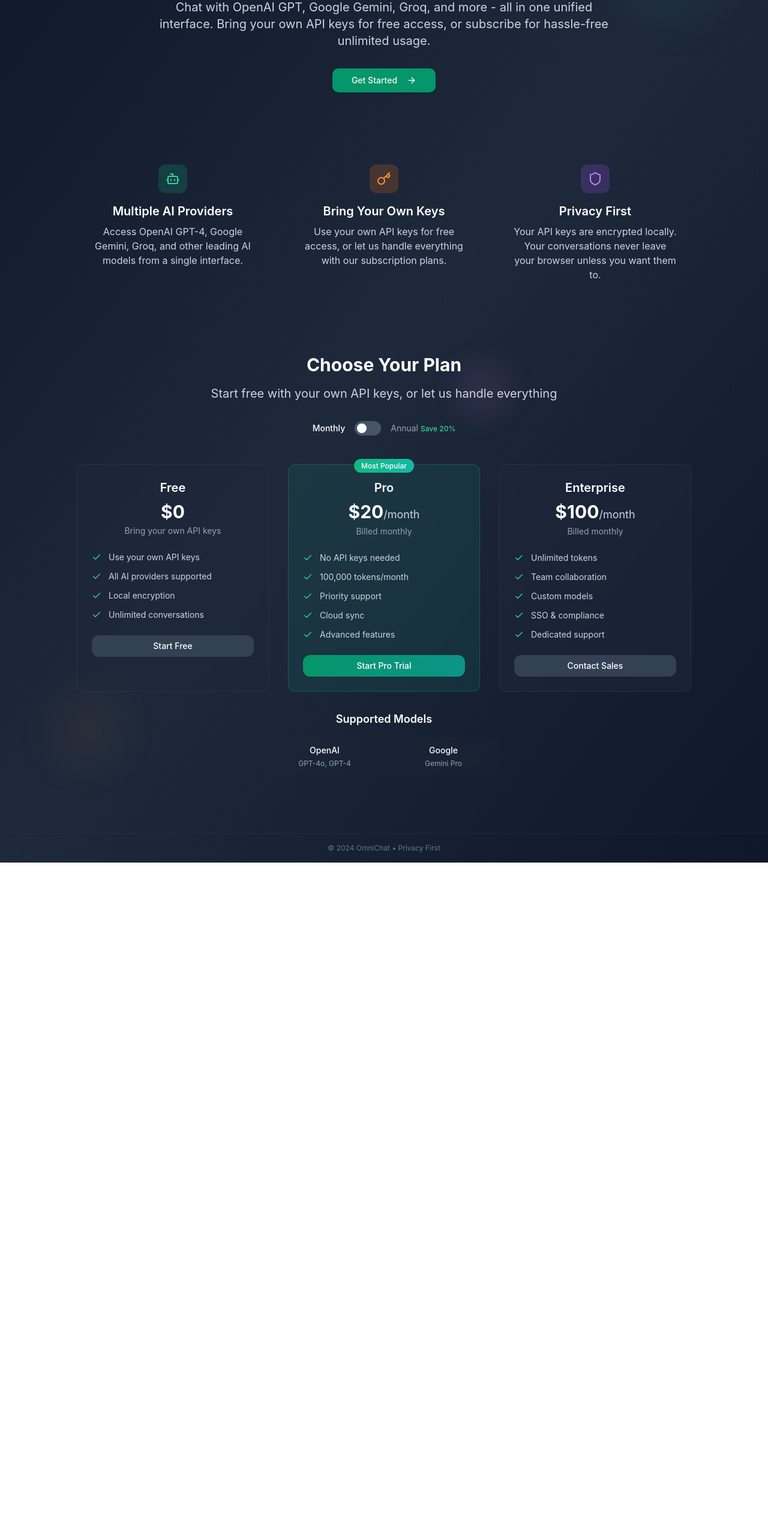
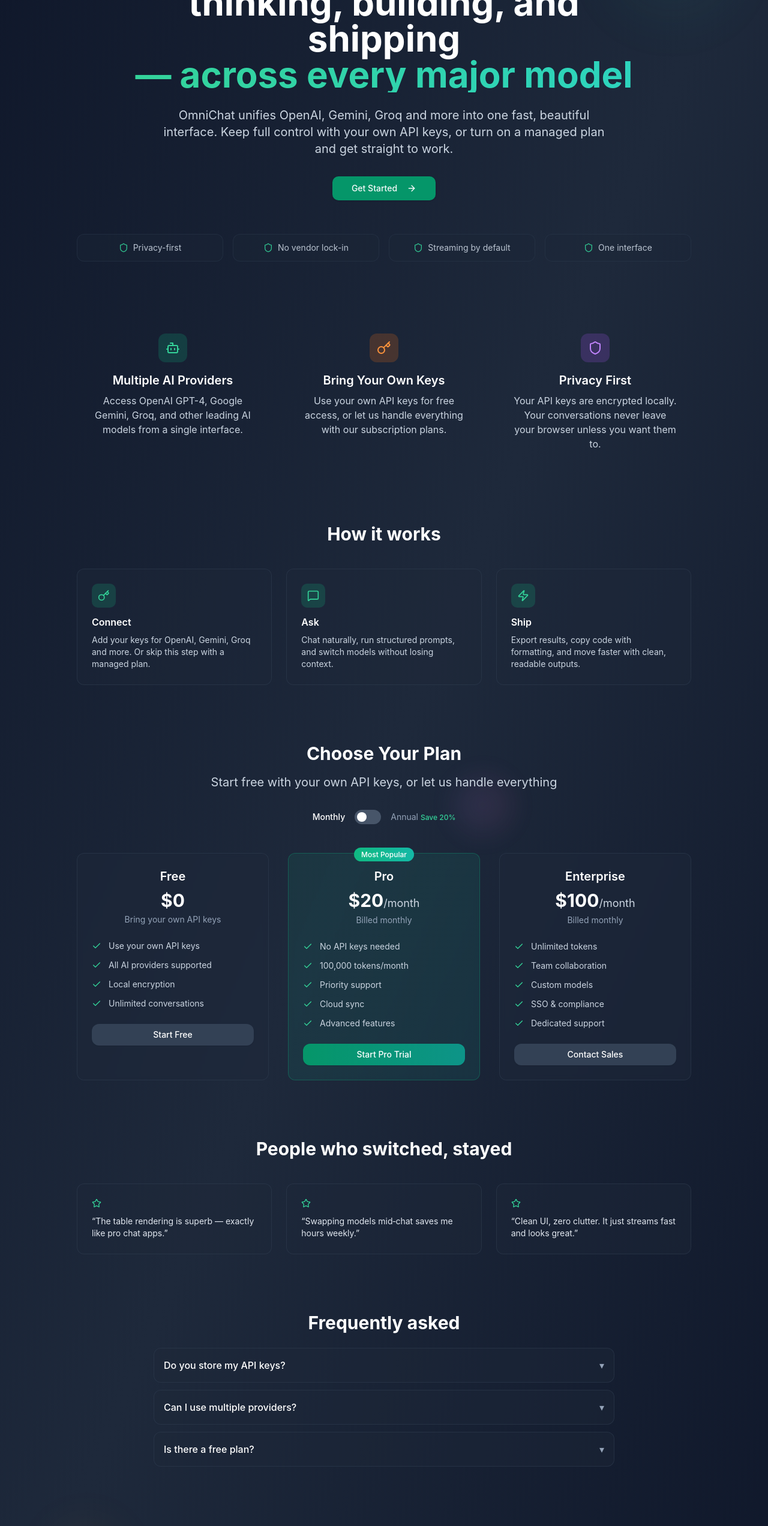
Before and after one commit to lightwheel10/omnichat, a Next.js app: page / in a window 1280 px wide. Shown: the part 234-2778 px from the top of the page at 60% size. Before the commit the page ends 1672 px from the top, so only its background shows below. Built offline with nearby package versions, Linux system fonts and the light colour scheme.

Commit message:
rm use-cases

```diff
--- a/components/landing-page.tsx
+++ b/components/landing-page.tsx
@@ -39,12 +39,12 @@
       <main className="container mx-auto px-6 py-16 relative z-10">
         <div className="max-w-4xl mx-auto text-center">
           <h1 className="text-5xl md:text-6xl font-bold text-white mb-6 leading-tight">
-            One Platform,
-            <span className="bg-gradient-to-r from-emerald-400 to-teal-400 bg-clip-text text-transparent"> All AI Models</span>
+            Your AI workspace for thinking, building, and shipping
+            <span className="block bg-gradient-to-r from-emerald-400 to-teal-400 bg-clip-text text-transparent">— across every major model</span>
           </h1>
           <p className="text-xl text-slate-300 mb-8 max-w-3xl mx-auto">
-            Chat with OpenAI GPT, Google Gemini, Groq, and more - all in one unified interface.
-            Bring your own API keys for free access, or subscribe for hassle-free unlimited usage.
+            OmniChat unifies OpenAI, Gemini, Groq and more into one fast, beautiful interface.
+            Keep full control with your own API keys, or turn on a managed plan and get straight to work.
           </p>
           <div className="flex justify-center">
             <Button size="lg" className="bg-emerald-600 hover:bg-emerald-700 px-8 py-3" onClick={onGetStarted}>
@@ -52,6 +52,16 @@
               <ArrowRight className="w-4 h-4 ml-2" />
             </Button>
           </div>
+        </div>
+
+        {/* Trust bar */}
+        <div className="mt-14 max-w-5xl mx-auto grid grid-cols-2 md:grid-cols-4 gap-4 opacity-90">
+          {["Privacy-first", "No vendor lock-in", "Streaming by default", "One interface"].map((item) => (
+            <div key={item} className="flex items-center justify-center gap-2 rounded-lg border border-slate-700/40 bg-slate-800/40 py-3 text-slate-300">
+              <Shield className="w-4 h-4 text-emerald-400" />
+              <span className="text-sm">{item}</span>
+            </div>
+          ))}
         </div>
 
         {/* Features Grid */}
@@ -86,6 +96,36 @@
             </p>
           </div>
         </div>
+
+        {/* How it works */}
+        <div className="mt-24 max-w-5xl mx-auto">
+          <h2 className="text-3xl font-bold text-white text-center mb-10">How it works</h2>
+          <div className="grid md:grid-cols-3 gap-6">
+            <div className="rounded-xl border border-slate-700/50 bg-slate-800/40 p-6">
+              <div className="w-10 h-10 rounded-md bg-emerald-500/20 flex items-center justify-center mb-3">
+                <Key className="w-5 h-5 text-emerald-400" />
+              </div>
+              <h3 className="text-white font-semibold mb-2">Connect</h3>
+              <p className="text-slate-300 text-sm">Add your keys for OpenAI, Gemini, Groq and more. Or skip this step with a managed plan.</p>
+            </div>
+            <div className="rounded-xl border border-slate-700/50 bg-slate-800/40 p-6">
+              <div className="w-10 h-10 rounded-md bg-emerald-500/20 flex items-center justify-center mb-3">
+                <MessageSquare className="w-5 h-5 text-emerald-400" />
+              </div>
+              <h3 className="text-white font-semibold mb-2">Ask</h3>
+              <p className="text-slate-300 text-sm">Chat naturally, run structured prompts, and switch models without losing context.</p>
+            </div>
+            <div className="rounded-xl border border-slate-700/50 bg-slate-800/40 p-6">
+              <div className="w-10 h-10 rounded-md bg-emerald-500/20 flex items-center justify-center mb-3">
+                <Zap className="w-5 h-5 text-emerald-400" />
+              </div>
+              <h3 className="text-white font-semibold mb-2">Ship</h3>
+              <p className="text-slate-300 text-sm">Export results, copy code with formatting, and move faster with clean, readable outputs.</p>
+            </div>
+          </div>
+        </div>
+
+
 
         {/* Pricing Section */}
         <div className="mt-24 max-w-5xl mx-auto">
@@ -249,19 +289,45 @@
           </div>
         </div>
 
-        {/* Supported Models Section */}
-        <div className="mt-8 text-center">
-          <h2 className="text-lg font-semibold text-white mb-4">Supported Models</h2>
-          <div className="grid grid-cols-2 gap-3 max-w-sm mx-auto">
-            <div className="p-3 bg-slate-800/30 rounded-lg backdrop-blur-sm">
-              <h3 className="font-medium text-white text-sm mb-1">OpenAI</h3>
-              <p className="text-xs text-slate-400">GPT-4o, GPT-4</p>
-            </div>
-            <div className="p-3 bg-slate-800/30 rounded-lg backdrop-blur-sm">
-              <h3 className="font-medium text-white text-sm mb-1">Google</h3>
-              <p className="text-xs text-slate-400">Gemini Pro</p>
-            </div>
+        {/* Testimonials */}
+        <div className="mt-24 max-w-5xl mx-auto">
+          <h2 className="text-3xl font-bold text-white text-center mb-10">People who switched, stayed</h2>
+          <div className="grid md:grid-cols-3 gap-6">
+            {["The table rendering is superb — exactly like pro chat apps.", "Swapping models mid‑chat saves me hours weekly.", "Clean UI, zero clutter. It just streams fast and looks great."].map((quote, idx) => (
+              <div key={idx} className="rounded-xl border border-slate-700/50 bg-slate-800/40 p-6">
+                <Star className="w-4 h-4 text-emerald-400 mb-3" />
+                <p className="text-slate-200 text-sm">“{quote}”</p>
+              </div>
+            ))}
           </div>
+        </div>
+
+        {/* FAQ */}
+        <div className="mt-24 max-w-3xl mx-auto">
+          <h2 className="text-3xl font-bold text-white text-center mb-6">Frequently asked</h2>
+          <div className="space-y-3">
+            {[{ q: "Do you store my API keys?", a: "Keys are encrypted locally in your browser. Nothing leaves your device unless you export it." },
+              { q: "Can I use multiple providers?", a: "Yes. Add as many as you like and switch models on the fly." },
+              { q: "Is there a free plan?", a: "Yes. Bring your own keys and use OmniChat for free." }].map(({ q, a }) => (
+              <details key={q} className="group rounded-lg border border-slate-700/50 bg-slate-800/40 p-4">
+                <summary className="cursor-pointer list-none text-white font-medium flex items-center justify-between">
+                  {q}
+                  <span className="ml-4 text-slate-400 group-open:rotate-180 transition-transform">▾</span>
+                </summary>
+                <p className="mt-2 text-slate-300 text-sm">{a}</p>
+              </details>
+            ))}
+          </div>
+        </div>
+
+        {/* Final CTA */}
+        <div className="mt-24 text-center">
+          <h2 className="text-3xl font-bold text-white mb-3">Ready to try OmniChat?</h2>
+          <p className="text-slate-300 mb-6">Sign up in seconds. No credit card required on the free plan.</p>
+          <Button size="lg" className="bg-emerald-600 hover:bg-emerald-700 px-8 py-3" onClick={onGetStarted}>
+            Create your account
+            <ArrowRight className="w-4 h-4 ml-2" />
+          </Button>
         </div>
 
       </main>
```
